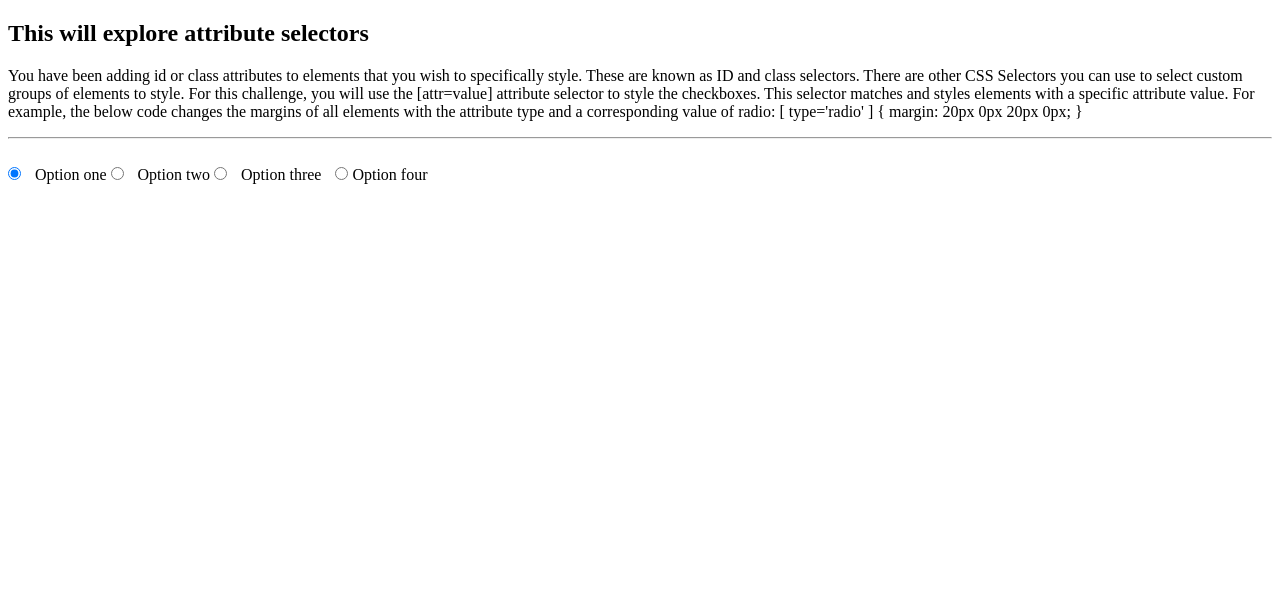
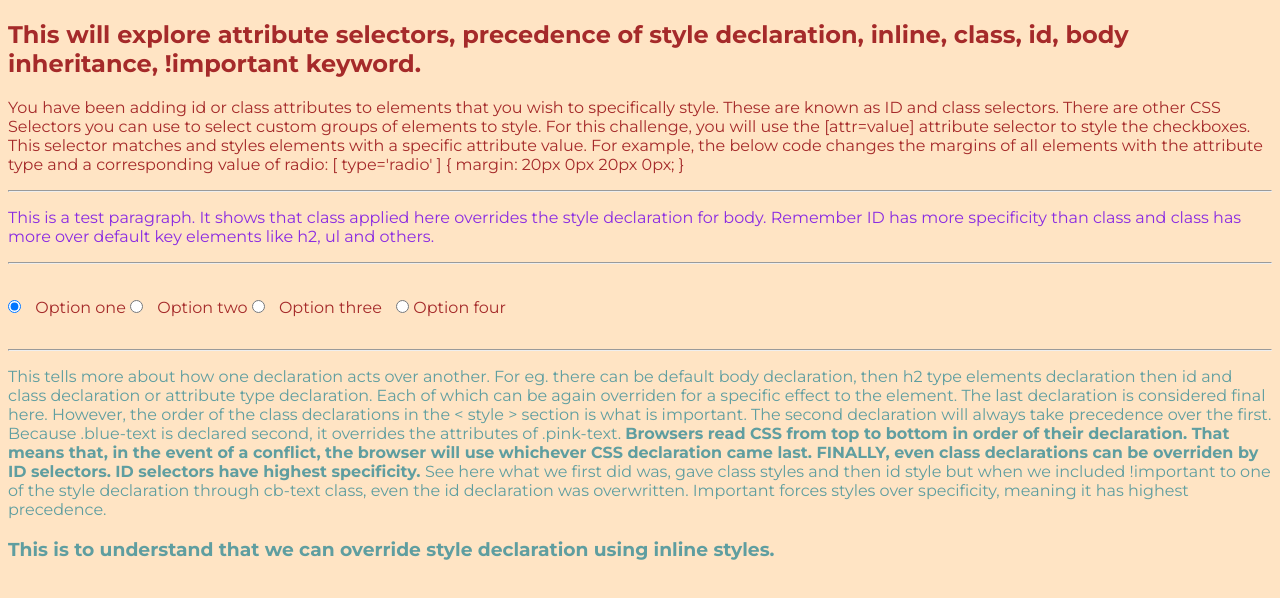
Before and after one commit to swapnilbawane/free-code-camp-allhtml, a plain HTML site: page attribute-selector.html in a window 1280 px wide. Drawn offline with Linux system fonts and the light colour scheme.

Commit message:
completed attribute selectors file

```diff
--- a/attribute-selector.html
+++ b/attribute-selector.html
@@ -4,14 +4,34 @@
     <meta charset="UTF-8">
     <meta http-equiv="X-UA-Compatible" content="IE=edge">
     <meta name="viewport" content="width=device-width, initial-scale=1.0">
-    <title>Let's explore attribute selectors. </title>
+    <title>Let's explore attribute selectors, precedence of style declaration, inline, class, id, body inheritance, !important keyword. </title>
     <style>
+        @import url('https://fonts.googleapis.com/css2?family=Montserrat:wght@400;700&display=swap');
+
+        body {
+            background-color:bisque;
+            font-family: 'Montserrat', sans-serif;
+            color:brown;
+        }
+
         [type="radio"] {
             margin: 20px 0px 20px 0px;
         }
 
         label {
             margin-left: 10px;
+        }
+
+        .bv-text {
+            color:blueviolet;
+        }
+
+        .cb-text {
+            color:cadetblue !important;
+        }
+
+        #black-text {
+            color: rgb(0, 0, 0) ;
         }
     </style>
 
@@ -21,7 +41,9 @@
 
 <body>
 
-    <h2> This will explore attribute selectors </h2>
+<h2> This will explore attribute selectors, precedence of style declaration, inline, class, id, body inheritance, !important keyword.  </h2>
+
+
 <p>
     You have been adding id or class attributes to elements that you wish to specifically style. These are known as ID and class selectors. There are other CSS Selectors you can use to select custom groups of elements to style.
     For this challenge, you will use the [attr=value] attribute selector to style the checkboxes.
@@ -32,11 +54,17 @@
 }
 </p>
 
+<hr>
+
+<p class="bv-text"> This is a test paragraph. It shows that class applied here overrides the style declaration for body. Remember ID has more specificity than class and class has more over default key elements like h2, ul and others.  </p>
+
+<hr>
+
 
     <!-- Radio buttons, checkboxes -->
 <p>
 
-<hr>
+
     <input type="radio" id="option-one" value="optionone" name="options" checked>
     <label for="option-one"> Option one </label>
 
@@ -50,6 +78,22 @@
 
 </p>
 
+<hr>
+
+<p id="black-text" class="bv-text cb-text" >
+    This tells more about how one declaration acts over another.
+    For eg. there can be default body declaration, then h2 type elements declaration then id and class declaration or attribute type declaration. Each of which can be again overriden for a specific effect to the element.
+    The last declaration is considered final here.
+
+    However, the order of the class declarations in the < style > section is what is important. The second declaration will always take precedence over the first. Because .blue-text is declared second, it overrides the attributes of .pink-text.
+
+    <strong> Browsers read CSS from top to bottom in order of their declaration. That means that, in the event of a conflict, the browser will use whichever CSS declaration came last. FINALLY,  even class declarations can be overriden by ID selectors. ID selectors have highest specificity.  </strong>
+
+    See here what we first did was, gave class styles and then id style but when we included !important to one of the style declaration through cb-text class, even the id declaration was overwritten. Important forces styles over specificity, meaning it has highest precedence.
+</p>
+
+<h3 class="cb-text"> This is to understand that we can override style declaration using inline styles. </h3>
+
 
 
 </body>
```
